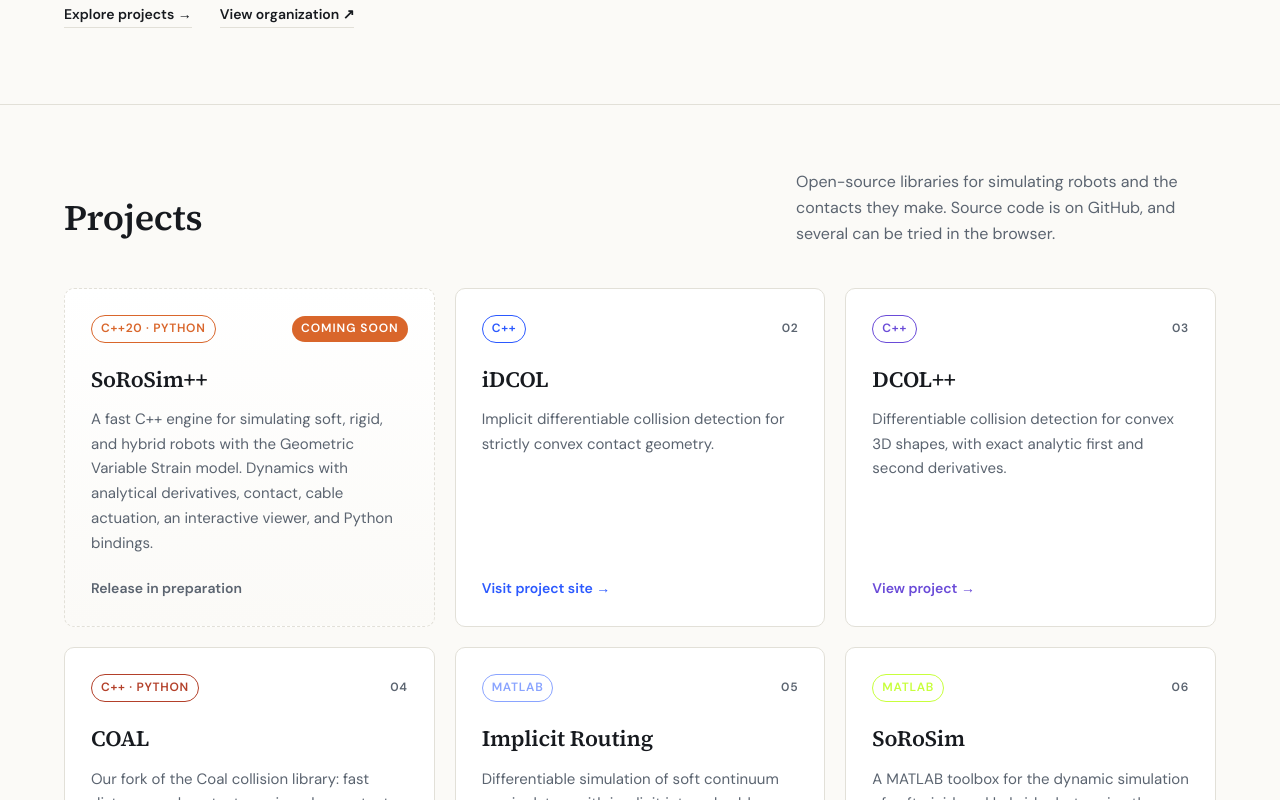
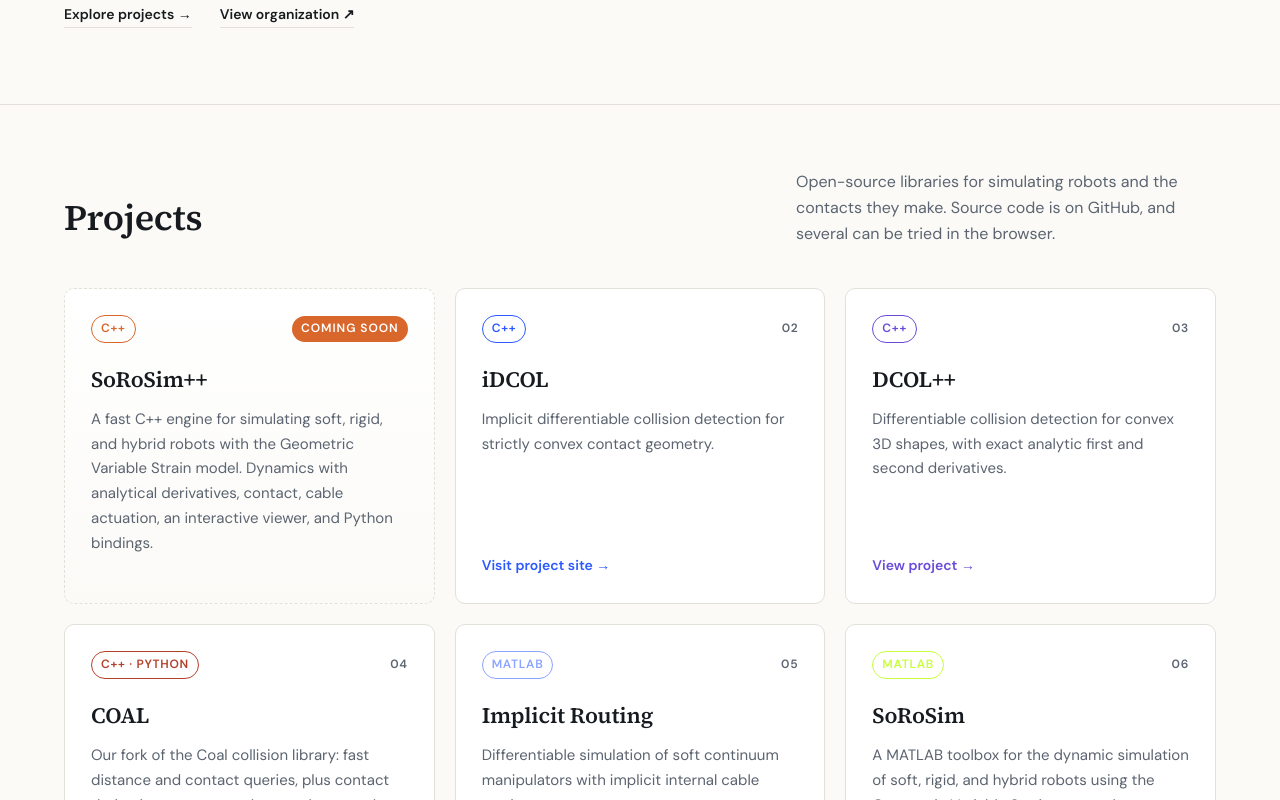
Before and after one commit to GVSRobotics/GVSRobotics.github.io, a plain HTML site: page index.html in a window 1280 px wide. Shown: the part 549-1349 px from the top of the page. Drawn offline with Linux system fonts and the light colour scheme.

Commit message:
fix wording

```diff
--- a/assets/site.js
+++ b/assets/site.js
@@ -9,7 +9,6 @@ if (grid) {
           <div class="meta"><span class="tag">${p.language}</span><span class="soon">Coming soon</span></div>
           <h3>${p.name}</h3>
           <p>${p.shortDescription}</p>
-          <span class="card-link">Release in preparation</span>
         </div>`;
         const external = /^https?:\/\//.test(p.cardHref);
         const isGithub = /^https?:\/\/github\.com\//.test(p.cardHref);
--- a/assets/styles.css
+++ b/assets/styles.css
@@ -62,7 +62,6 @@ nav a:hover{border-color:var(--ink)}
 .project-card .card-link{margin-top:auto;font-weight:600;font-size:14px;color:var(--accent)}
 .project-card.coming-soon{border-style:dashed;background:linear-gradient(180deg,#fff,var(--paper))}
 .project-card.coming-soon:hover{transform:none;border-color:var(--line)}
-.project-card.coming-soon .card-link{color:var(--muted)}
 .project-card .soon{background:var(--accent);color:#fff;border-radius:999px;padding:3px 9px;letter-spacing:.08em}
 
 /* Research */
--- a/projects/projects.json
+++ b/projects/projects.json
@@ -2,7 +2,7 @@
   {
     "slug": "sorosimpp",
     "name": "SoRoSim++",
-    "language": "C++20 · Python",
+    "language": "C++",
     "accent": "#d9662b",
     "comingSoon": true,
     "cardHref": "",
```
